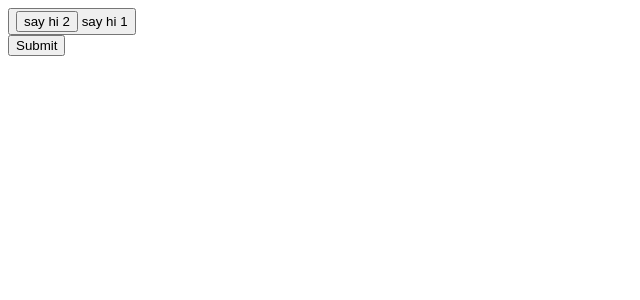
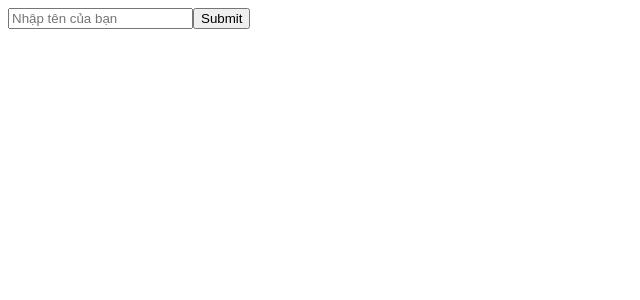
Before and after one commit to 1996Khanh/LearnVueJs, a Vue app: page / in a window 1280 px wide. Shown: the top 300 px of the page, without its empty margins (0-640 px from the left). Built offline with nearby package versions, Linux system fonts and the light colour scheme.

Commit message:
update event handling

```diff
--- a/src/App.vue
+++ b/src/App.vue
@@ -2,22 +2,9 @@
 const submit = () => {
   alert('Form submitted')
 }
-
-const sayHi1 = () => {
-  alert('say hi 1')
-}
-
-const sayHi2 = () => {
-  alert('say hi 2')
-}
 </script>
 
 <template>
-  <button @click.self="sayHi1">
-    <button @click.self="sayHi2">say hi 2</button>
-    say hi 1
-  </button>
-  <form @submit.prevent="submit">
-    <button type="submit">Submit</button>
-  </form>
+  <input @keyup.enter.alt="submit" placeholder="Nhập tên của bạn" />
+  <button @click.shift="submit">Submit</button>
 </template>
```
